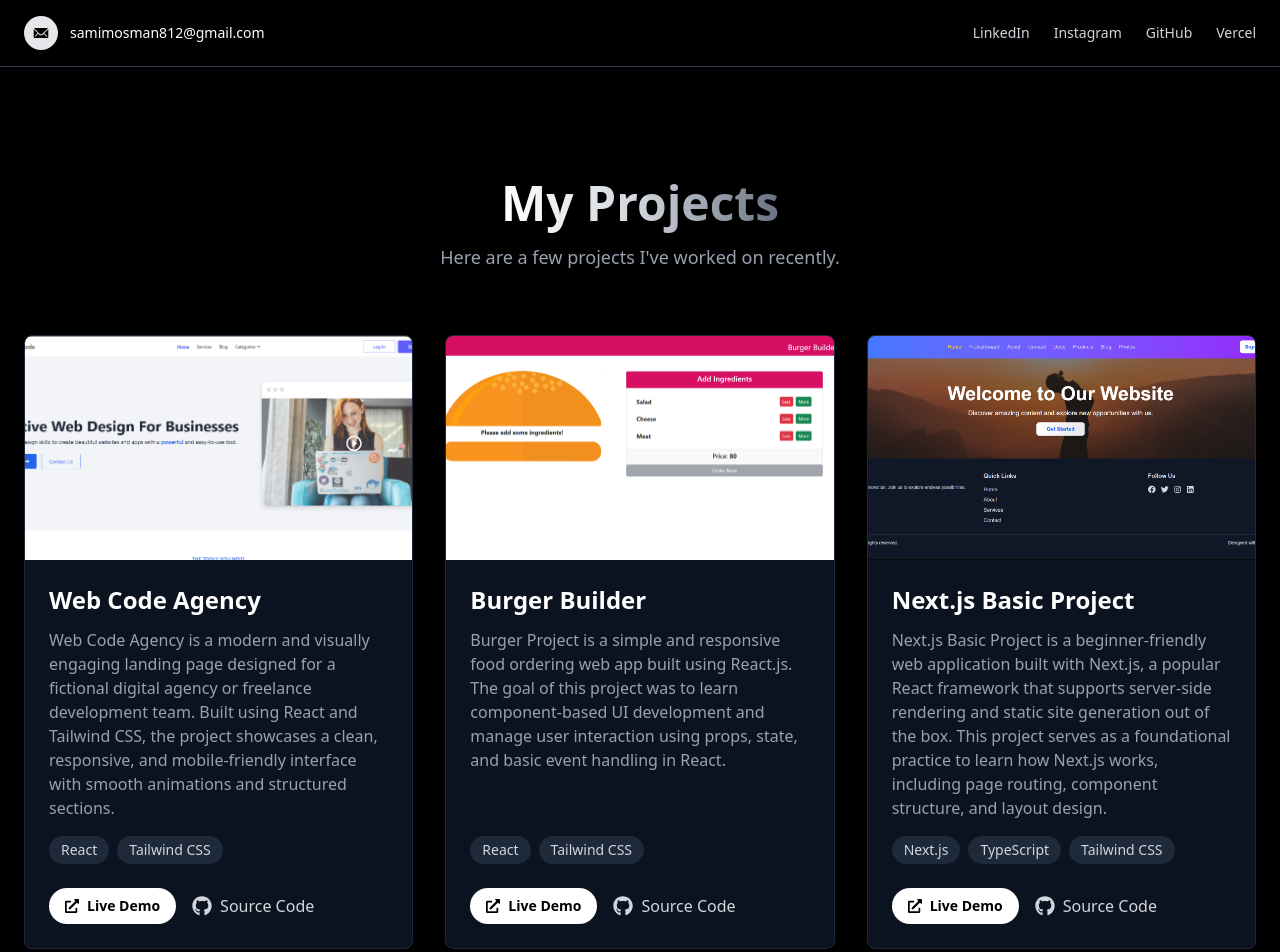
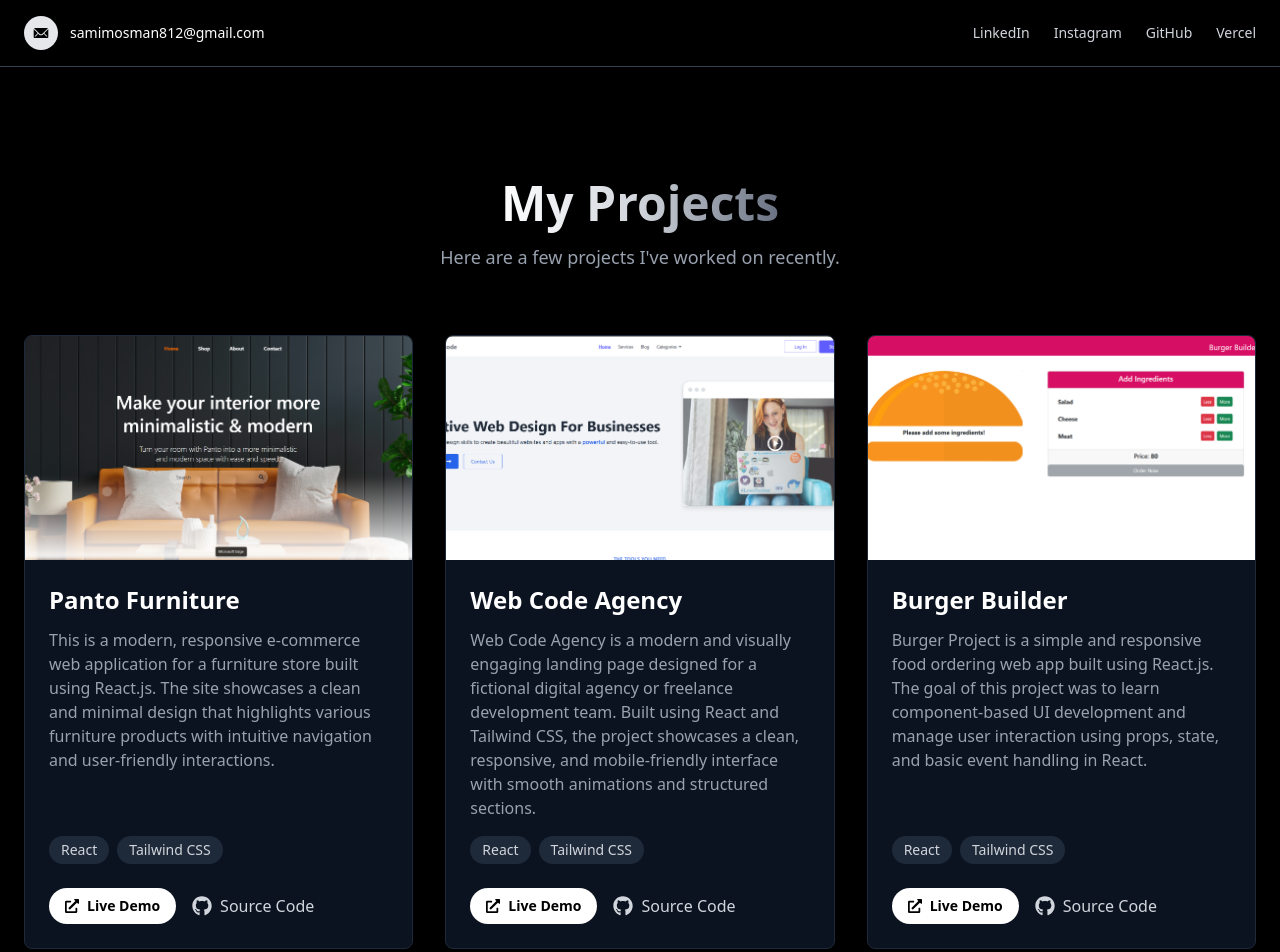
Before and after one commit to samimOsman754/portfolio-site, a React (Vite) app: page /projects in a window 1280 px wide. Shown: the top 952 px of the page. Built offline with nearby package versions, Linux system fonts and the light colour scheme.

Commit message:
panto furniture added

```diff
--- a/src/components/Hero.jsx
+++ b/src/components/Hero.jsx
@@ -77,7 +77,7 @@
             initial={nameTag.initial}
             animate={nameTag.animate}
             transition={nameTagTransition}
-            className="absolute -top-4 -right-32 z-30 bg-gray-900/80 backdrop-blur-sm px-5 py-2 rounded-full shadow-lg flex items-center gap-2 border border-gray-700 "
+            className="absolute -top-4 -right-32 z-30 bg-gray-900/80 backdrop-blur-sm px-5 py-2 rounded-full shadow-lg  items-center gap-2 border border-gray-700 md:block hidden"
           >
             <span className="text-base font-semibold flex items-center text-gray-200 ">
               Samim Osman
@@ -111,7 +111,7 @@
         </motion.h1>
 
         {/* Button */}
-        <div className="flex items-center gap-8 mt-8">
+        <div className="flex items-center gap-8 mt-8 md:flex-row flex-col">
           {/* view projects button */}
           <motion.a
           href="/projects"
--- a/src/pages/Projects.jsx
+++ b/src/pages/Projects.jsx
@@ -2,9 +2,12 @@
 import { motion } from "framer-motion";
 import { FaGithub, FaExternalLinkAlt } from "react-icons/fa";
 import { fadeUp, transition } from "../utils/animations";
+
+import PantoFurniture from "../assets/project/PantoFurniture.png";
 import WebAgency from "../assets/project/WebAgency.png";
 import Burger from "../assets/project/BurgerBuilder.png";
 import NexsjsBasic from "../assets/project/NextjsBasic.png";
+import { title } from "framer-motion/client";
 
 // NOTE: You can add your project images to the `src/assets` folder
 // and import them here, then uncomment the image property in projectsData.
@@ -13,6 +16,16 @@
 // import Project3Img from "../assets/project3.png";
 
 const projectsData = [
+  {
+    title: "Panto Furniture",
+    description: "This is a modern, responsive e-commerce web application for a furniture store built using React.js. The site showcases a clean and minimal design that highlights various furniture products with intuitive navigation and user-friendly interactions.",
+    // image: Project1Img,
+    image: PantoFurniture,
+    tags: ["React", "Tailwind CSS"],
+    liveUrl: "https://furniture-site-react.vercel.app/",
+    githubUrl: "https://github.com/samimOsman754/furniture-site-react/tree/main",
+
+  },
   {
     title: "Web Code Agency",
     description:
```
Also changed, not shown: src/assets/project/PantoFurniture.png (added).
